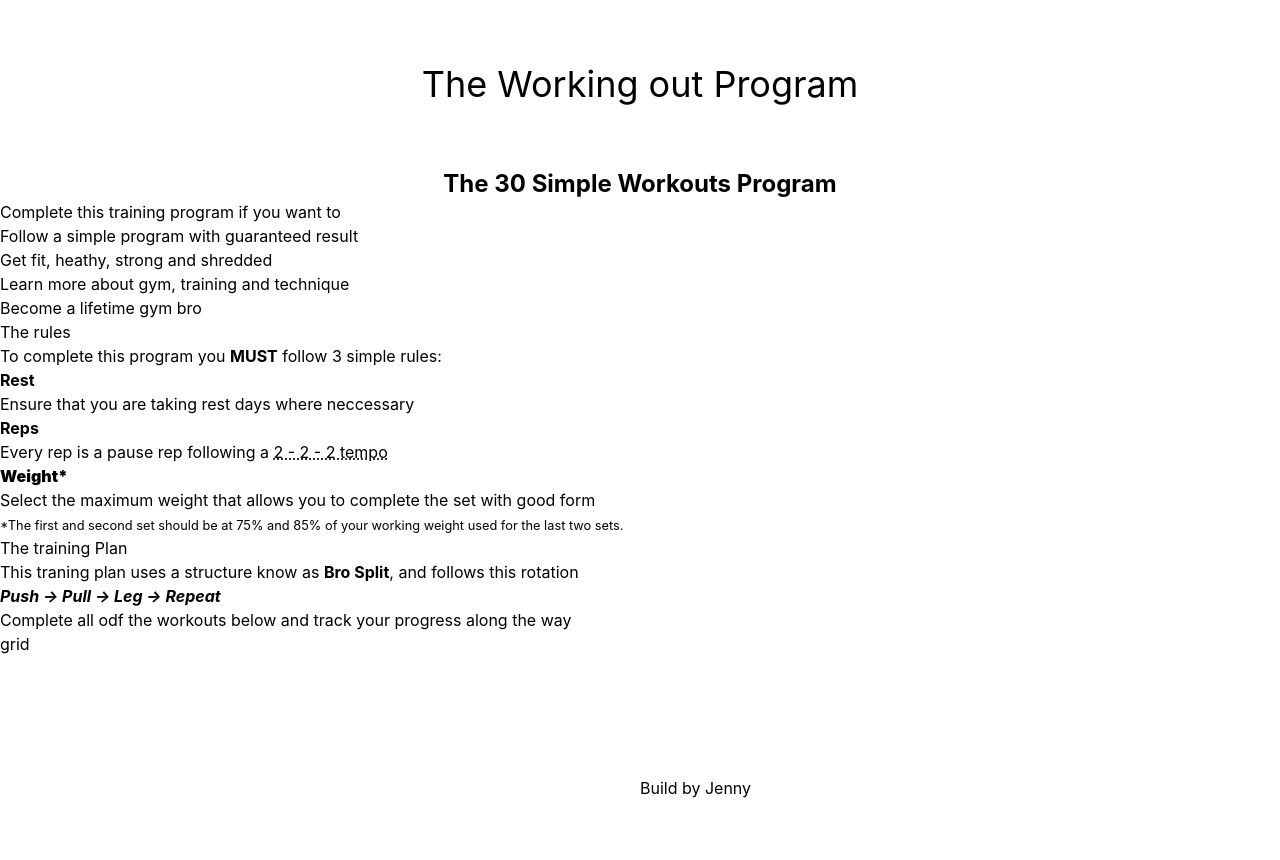
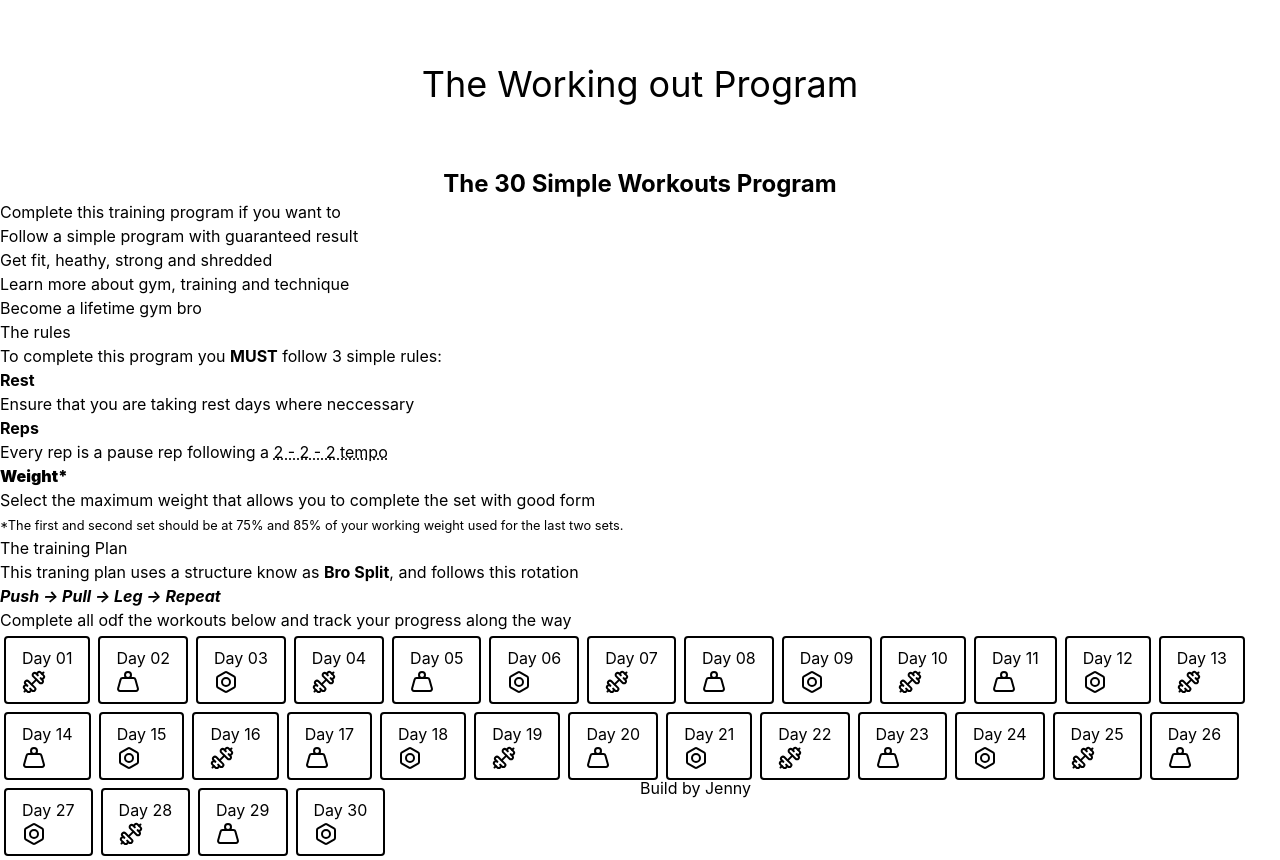
Before and after one commit to Trang217/workout-plan, a React (Vite) app: page / in a window 1280 px wide. Before the commit the page ends 800 px from the top, so only its background shows below. Built offline with nearby package versions, Linux system fonts and the light colour scheme.

Commit message:
add Grid for hero section

```diff
--- a/index.html
+++ b/index.html
@@ -4,7 +4,7 @@
     <meta charset="UTF-8" />
     <link rel="icon" type="image/svg+xml" href="/vite.svg" />
     <meta name="viewport" content="width=device-width, initial-scale=1.0" />
-    <title>workout-plan</title>
+    <title>The Simple 30 Workouts Plan</title>
   </head>
   <body>
     <div id="root"></div>
--- a/package.json
+++ b/package.json
@@ -11,6 +11,7 @@
   },
   "dependencies": {
     "@tailwindcss/vite": "^4.2.1",
+    "lucide-react": "^0.576.0",
     "react": "^19.2.0",
     "react-dom": "^19.2.0",
     "tailwindcss": "^4.2.1"
--- /dev/null
+++ b/src/components/Button.tsx
@@ -0,0 +1,5 @@
+import React from "react";
+
+export default function Button() {
+  return <div></div>;
+}
--- a/src/components/Grid.tsx
+++ b/src/components/Grid.tsx
@@ -1,5 +1,35 @@
+import { Bolt, Dumbbell, Lock, Weight } from "lucide-react";
+import { workoutProgram as traning_plan } from "../utils/plan_db";
+
 function Grid() {
-  return <div>grid</div>;
+  const isLocked = false;
+  return (
+    <div>
+      {Object.keys(traning_plan).map((workout, workoutIndex) => {
+        return (
+          <button className="px-4 py-2 m-1 border-2 rounded-sm">
+            <div>
+              <p>
+                Day{" "}
+                {workoutIndex + 1 < 10
+                  ? "0" + (workoutIndex + 1)
+                  : workoutIndex + 1}
+              </p>
+            </div>
+            {isLocked ? (
+              <Lock />
+            ) : workoutIndex % 3 === 0 ? (
+              <Dumbbell />
+            ) : workoutIndex % 3 === 1 ? (
+              <Weight />
+            ) : (
+              <Bolt />
+            )}
+          </button>
+        );
+      })}
+    </div>
+  );
 }
 
 export default Grid;
```
Also changed, not shown: 1 other file (tests, documents, lock files or other folders).
